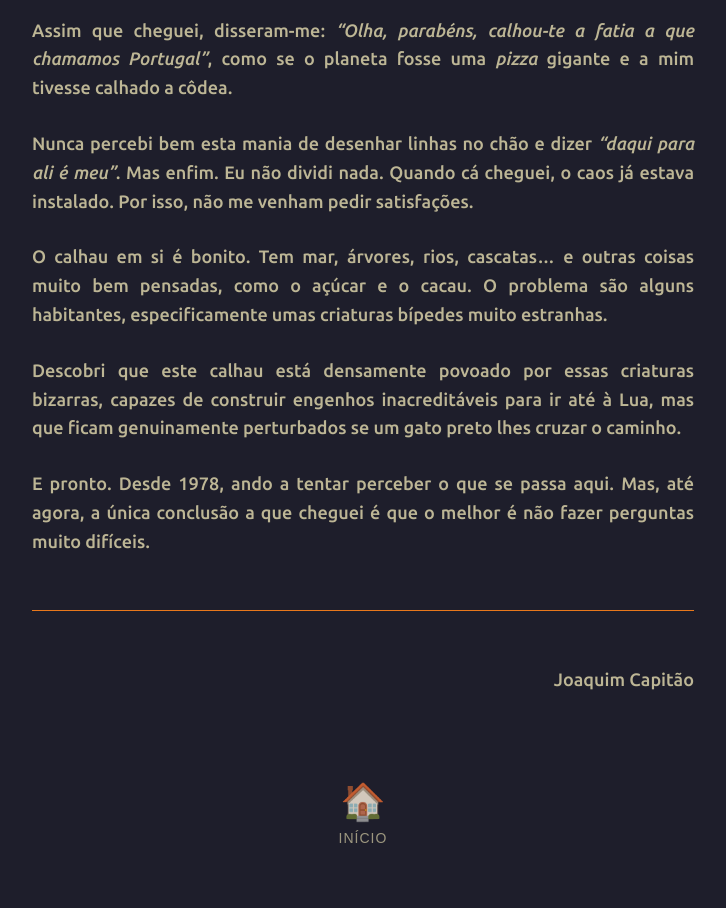
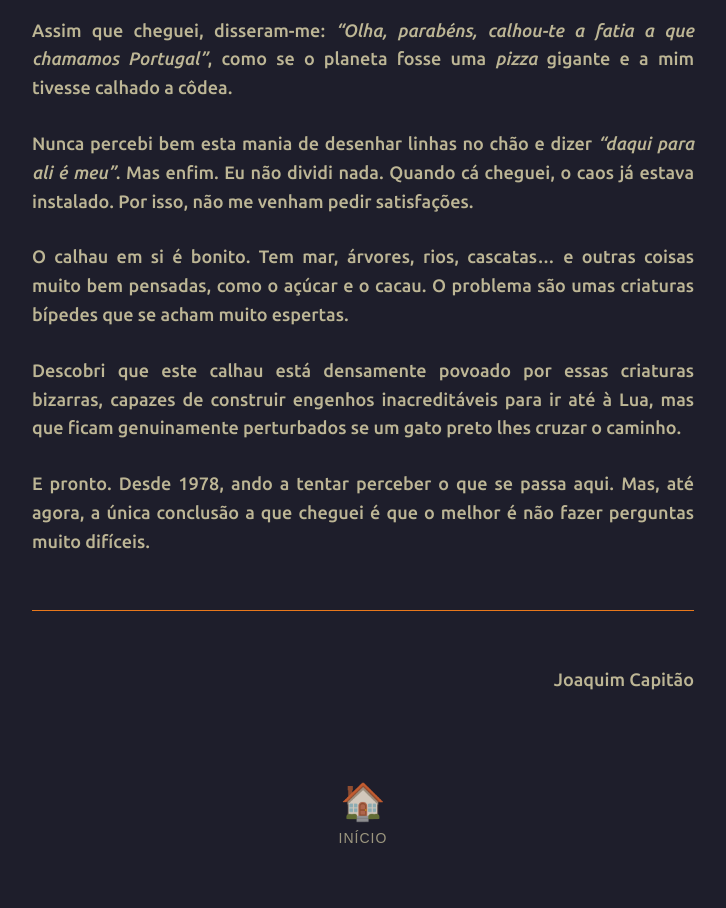
Before and after one commit to joaquim-capitao/joaquim-capitao.github.io, a Jekyll site: the page built from autobiografia.md, in a window 1280 px wide. Shown: the part 631-1539 px from the top of the page, without its empty margins (277-1003 px from the left). Built offline with Jekyll 4.4.1, drawn with Linux system fonts in a browser that asks for light colours; our own code applies the rules of GitHub Pages for plain Markdown files.

Commit message:
Update description of inhabitants in autobiografia.md
Refined description of inhabitants and their quirks.

```diff
--- a/autobiografia.md
+++ b/autobiografia.md
@@ -10,7 +10,7 @@ Assim que cheguei, disseram-me: *"Olha, parabéns, calhou-te a fatia a que chama
 
 Nunca percebi bem esta mania de desenhar linhas no chão e dizer *"daqui para ali é meu"*. Mas enfim. Eu não dividi nada. Quando cá cheguei, o caos já estava instalado. Por isso, não me venham pedir satisfações.
 
-O calhau em si é bonito. Tem mar, árvores, rios, cascatas... e outras coisas muito bem pensadas, como o açúcar e o cacau. O problema são alguns habitantes, especificamente umas criaturas bípedes muito estranhas.
+O calhau em si é bonito. Tem mar, árvores, rios, cascatas... e outras coisas muito bem pensadas, como o açúcar e o cacau. O problema são umas criaturas bípedes que se acham muito espertas.
 
 Descobri que este calhau está densamente povoado por essas criaturas bizarras, capazes de construir engenhos inacreditáveis para ir até à Lua, mas que ficam genuinamente perturbados se um gato preto lhes cruzar o caminho.
 
```
